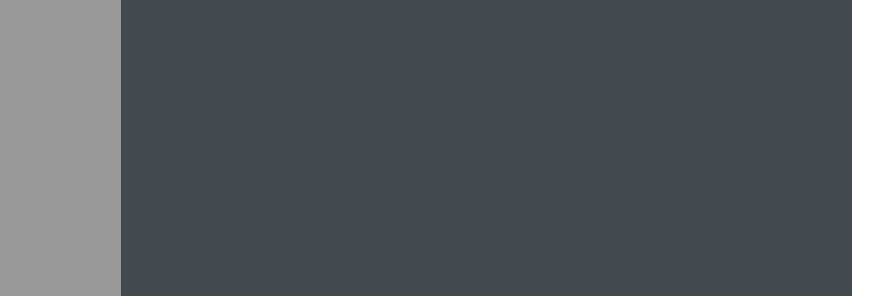
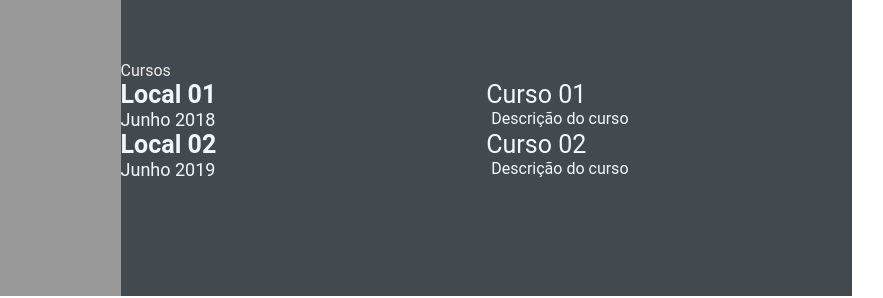
Before and after one commit to stedymarconi/devweekgit.github.io, a plain HTML site: page index.html in a window 1280 px wide. Shown: the part 536-834 px from the top of the page, 300-1183 px from the left. Drawn offline with Linux system fonts and the light colour scheme.

Commit message:
features: add awards

```diff
--- a/index.html
+++ b/index.html
@@ -96,6 +96,30 @@
                     </div>
                 </div>
             </section>
+            <section class="awards gap">
+                <div class="right-title">Cursos</div>
+                <div class="awards-contents">
+                    <div class="awards-left">
+                        <p class="awards-company-name">Local 01</p>
+                        <p class="awards-time-period">Junho 2018</p>
+                    </div>
+                    <div class="awards-right">
+                        <p class="awards-name">Curso 01</p>
+                        <p class="awards-desc">
+                            Descrição do curso
+                        </p>
+                    </div>
+                    <div class="awards-left">
+                        <p class="awards-company-name">Local 02</p>
+                        <p class="awards-time-period">Junho 2019</p>
+                    </div>
+                    <div class="awards-right">
+                        <p class="awards-name">Curso 02</p>
+                        <p class="awards-desc">
+                            Descrição do curso
+                        </p>
+                    </div>
+                </div>
             </section>
         </section>
     </main>
```
